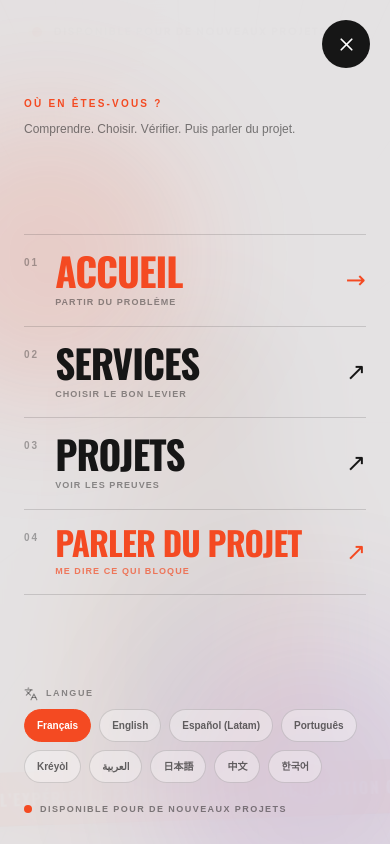
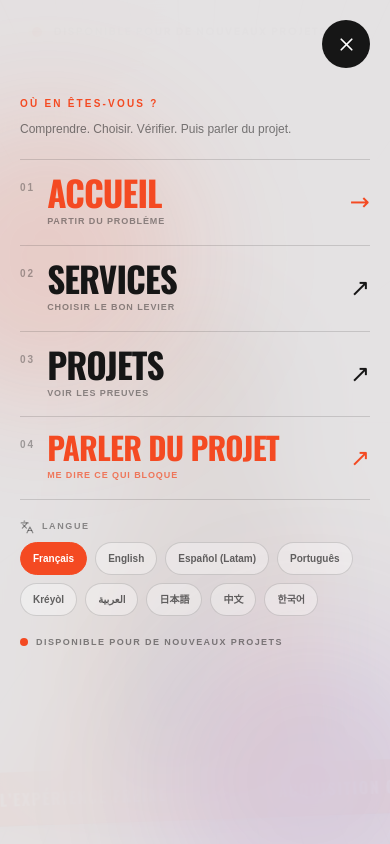
Before and after one commit to nuhfear1/Visit-card, a Next.js app: page / in a window 390 px wide. Both pictures are taken after a click on the button "Ouvrir le menu". Built offline with nearby package versions, Linux system fonts and the light colour scheme.

Commit message:
nav: fiabiliser le selecteur de langues

```diff
--- a/src/components/Navbar.tsx
+++ b/src/components/Navbar.tsx
@@ -1,7 +1,6 @@
 "use client";
 
-import "@/lib/i18n-gcf";
-import React, { useEffect, useState } from "react";
+import React, { useEffect, useRef, useState } from "react";
 import { Home, SlidersHorizontal, BadgeCheck, MessageCircle, Menu, X, Languages, ChevronDown } from "lucide-react";
 import Link from "next/link";
 import { usePathname } from "next/navigation";
@@ -59,6 +58,7 @@ export default function Navbar() {
   const { startTransition } = usePageTransition();
   const [isOpen, setIsOpen] = useState(false);
   const [languageOpen, setLanguageOpen] = useState(false);
+  const languageRef = useRef<HTMLDivElement>(null);
   const locale = getLocaleFromPathname(pathname);
   const copy = getCopy(locale).nav;
   const basePath = stripLocaleFromPathname(pathname);
@@ -73,21 +73,34 @@ export default function Navbar() {
   useEffect(() => {
     setIsOpen(false);
     setLanguageOpen(false);
-    document.documentElement.lang = locale === "zh" ? "zh-CN" : locale === "es" ? "es-419" : String(locale) === "gcf" ? "gcf" : locale;
+    document.documentElement.lang = locale === "zh" ? "zh-CN" : locale === "es" ? "es-419" : locale === "pt" ? "pt-BR" : locale === "en" ? "en-US" : locale === "ja" ? "ja-JP" : locale === "ko" ? "ko-KR" : locale;
     document.documentElement.dir = locale === "ar" ? "rtl" : "ltr";
   }, [pathname, locale]);
+
+  useEffect(() => {
+    const onPointerDown = (event: PointerEvent) => {
+      if (languageOpen && languageRef.current && !languageRef.current.contains(event.target as Node)) setLanguageOpen(false);
+    };
+    const onKeyDown = (event: KeyboardEvent) => {
+      if (event.key === "Escape") {
+        setLanguageOpen(false);
+        setIsOpen(false);
+      }
+    };
+    window.addEventListener("pointerdown", onPointerDown);
+    window.addEventListener("keydown", onKeyDown);
+    return () => {
+      window.removeEventListener("pointerdown", onPointerDown);
+      window.removeEventListener("keydown", onKeyDown);
+    };
+  }, [languageOpen]);
 
   useEffect(() => {
     if (!isOpen) return;
     const previousOverflow = document.body.style.overflow;
     document.body.style.overflow = "hidden";
-    const onKeyDown = (event: KeyboardEvent) => {
-      if (event.key === "Escape") setIsOpen(false);
-    };
-    window.addEventListener("keydown", onKeyDown);
     return () => {
       document.body.style.overflow = previousOverflow;
-      window.removeEventListener("keydown", onKeyDown);
     };
   }, [isOpen]);
 
@@ -98,7 +111,7 @@ export default function Navbar() {
     if (pathname !== href) startTransition(href);
   };
 
-  const currentLanguage = localeOptions.find((item) => String(item.code) === String(locale))?.label || "Français";
+  const currentLanguage = localeOptions.find((item) => item.code === locale)?.label || "Français";
 
   return (
     <>
@@ -121,18 +134,18 @@ export default function Navbar() {
             </div>
           </GlassEffect>
 
-          <div className="relative">
-            <button type="button" onClick={() => setLanguageOpen((open) => !open)} aria-expanded={languageOpen} aria-label={copy.language} className="flex h-[52px] items-center gap-2 rounded-full border border-white/35 bg-white/55 px-4 text-xs font-semibold text-[#161616] shadow-[0_6px_20px_rgba(0,0,0,.12)] backdrop-blur-xl transition hover:bg-white/75">
+          <div ref={languageRef} className="relative">
+            <button type="button" onClick={() => setLanguageOpen((open) => !open)} aria-expanded={languageOpen} aria-haspopup="listbox" aria-label={copy.language} className="flex h-[52px] items-center gap-2 rounded-full border border-white/35 bg-white/55 px-4 text-xs font-semibold text-[#161616] shadow-[0_6px_20px_rgba(0,0,0,.12)] backdrop-blur-xl transition hover:bg-white/75">
               <Languages size={17} />
               <span>{currentLanguage}</span>
               <ChevronDown size={14} className={`transition-transform ${languageOpen ? "rotate-180" : ""}`} />
             </button>
             {languageOpen && (
-              <div className="absolute right-0 top-[60px] w-52 overflow-hidden rounded-2xl border border-[#161616]/10 bg-white/95 p-2 shadow-2xl backdrop-blur-xl">
+              <div role="listbox" className="absolute right-0 top-[60px] max-h-[min(420px,calc(100vh-96px))] w-52 overflow-y-auto overscroll-contain rounded-2xl border border-[#161616]/10 bg-white/95 p-2 shadow-2xl backdrop-blur-xl">
                 {localeOptions.map((option) => {
                   const href = localizedPath(option.code, basePath);
                   return (
-                    <Link key={String(option.code)} href={href} onClick={(event) => navigate(event, href)} className={`block rounded-xl px-3 py-2.5 text-sm transition ${String(option.code) === String(locale) ? "bg-[#F44A22] text-white" : "hover:bg-[#161616]/5"}`}>
+                    <Link key={option.code} href={href} onClick={(event) => navigate(event, href)} role="option" aria-selected={option.code === locale} className={`block rounded-xl px-3 py-2.5 text-sm transition ${option.code === locale ? "bg-[#F44A22] text-white" : "hover:bg-[#161616]/5"}`}>
                       {option.label}
                     </Link>
                   );
@@ -147,43 +160,43 @@ export default function Navbar() {
         {isOpen ? <X size={21} /> : <Menu size={21} />}
       </button>
 
-      <div id="mobile-navigation" aria-hidden={!isOpen} className={`fixed inset-0 z-[70] overflow-hidden bg-[#E4E2E3]/95 backdrop-blur-2xl transition-all duration-500 md:hidden ${isOpen ? "pointer-events-auto opacity-100" : "pointer-events-none opacity-0"}`}>
-        <div className="pointer-events-none absolute -left-24 top-28 h-72 w-72 rounded-full bg-[#F44A22]/15 blur-3xl" />
-        <div className="pointer-events-none absolute -bottom-24 -right-20 h-80 w-80 rounded-full bg-[#7B2CBF]/10 blur-3xl" />
+      <div id="mobile-navigation" aria-hidden={!isOpen} className={`fixed inset-0 z-[70] overflow-y-auto overscroll-contain bg-[#E4E2E3]/95 backdrop-blur-2xl transition-all duration-500 md:hidden ${isOpen ? "pointer-events-auto opacity-100" : "pointer-events-none opacity-0"}`}>
+        <div className="pointer-events-none fixed -left-24 top-28 h-72 w-72 rounded-full bg-[#F44A22]/15 blur-3xl" />
+        <div className="pointer-events-none fixed -bottom-24 -right-20 h-80 w-80 rounded-full bg-[#7B2CBF]/10 blur-3xl" />
 
-        <div className="relative flex h-full flex-col px-6 pb-7 pt-24" dir={locale === "ar" ? "rtl" : "ltr"}>
-          <div className="mb-5">
+        <div className="relative flex min-h-full flex-col px-5 pb-7 pt-24 sm:px-6" dir={locale === "ar" ? "rtl" : "ltr"}>
+          <div className="mb-5 shrink-0">
             <div className="text-[10px] font-bold uppercase tracking-[0.22em] text-[#F44A22]">{copy.mobileEyebrow}</div>
             <p className="mt-2 max-w-xs text-xs leading-5 text-[#161616]/55">{copy.mobileIntro}</p>
           </div>
 
-          <nav className="flex flex-1 flex-col justify-center" aria-label="Navigation mobile">
+          <nav className="flex flex-col justify-center" aria-label="Navigation mobile">
             {navItems.map((item, index) => {
               const isActive = pathname === item.href;
               const isCta = item.cta;
               return (
                 <Link key={item.href} href={item.href} onClick={(event) => navigate(event, item.href)} tabIndex={isOpen ? 0 : -1} className={`group flex items-center justify-between border-t border-[#161616]/15 py-4 transition-all duration-300 ${isCta || isActive ? "text-[#F44A22]" : "text-[#161616]"}`}>
-                  <div className="flex min-w-0 items-start gap-4">
-                    <span className="mt-1 text-[10px] font-bold tracking-[0.2em] text-[#161616]/35">0{index + 1}</span>
+                  <div className="flex min-w-0 items-start gap-3 sm:gap-4">
+                    <span className="mt-1 shrink-0 text-[10px] font-bold tracking-[0.2em] text-[#161616]/35">0{index + 1}</span>
                     <div className="min-w-0">
-                      <span className={`block font-oswald font-black uppercase leading-none tracking-tight ${isCta ? "text-[8.5vw]" : "text-[10vw]"}`}>{item.label}</span>
-                      <span className={`mt-1.5 block text-[9px] font-bold uppercase tracking-[0.12em] ${isCta ? "text-[#F44A22]/70" : "text-[#161616]/45"}`}>{item.description}</span>
+                      <span className={`block break-words font-oswald font-black uppercase leading-[0.95] tracking-tight ${isCta ? "text-[8vw] sm:text-[8.5vw]" : "text-[9vw] sm:text-[10vw]"}`}>{item.label}</span>
+                      <span className={`mt-1.5 block text-[9px] font-bold uppercase tracking-[0.1em] ${isCta ? "text-[#F44A22]/70" : "text-[#161616]/45"}`}>{item.description}</span>
                     </div>
                   </div>
-                  <span className={`ml-3 text-2xl transition-transform duration-300 group-active:translate-x-1 ${isActive ? "rotate-45" : ""}`}>↗</span>
+                  <span className={`ml-3 shrink-0 text-2xl transition-transform duration-300 group-active:translate-x-1 ${isActive ? "rotate-45" : ""}`}>↗</span>
                 </Link>
               );
             })}
             <div className="border-t border-[#161616]/15" />
           </nav>
 
-          <div className="mt-4">
+          <div className="mt-5 shrink-0">
             <div className="mb-2 flex items-center gap-2 text-[9px] font-bold uppercase tracking-[0.18em] text-[#161616]/45"><Languages size={14} />{copy.language}</div>
             <div className="flex flex-wrap gap-2" dir="ltr">
               {localeOptions.map((option) => {
                 const href = localizedPath(option.code, basePath);
                 return (
-                  <Link key={String(option.code)} href={href} onClick={(event) => navigate(event, href)} tabIndex={isOpen ? 0 : -1} className={`rounded-full border px-3 py-2 text-[10px] font-semibold transition ${String(option.code) === String(locale) ? "border-[#F44A22] bg-[#F44A22] text-white" : "border-[#161616]/15 bg-white/35 text-[#161616]/65"}`}>
+                  <Link key={option.code} href={href} onClick={(event) => navigate(event, href)} tabIndex={isOpen ? 0 : -1} className={`rounded-full border px-3 py-2 text-[10px] font-semibold transition ${option.code === locale ? "border-[#F44A22] bg-[#F44A22] text-white" : "border-[#161616]/15 bg-white/35 text-[#161616]/65"}`}>
                     {option.label}
                   </Link>
                 );
@@ -191,8 +204,8 @@ export default function Navbar() {
             </div>
           </div>
 
-          <div className="flex items-center gap-2 pt-5 text-[9px] font-bold uppercase tracking-[0.16em] text-[#161616]/50">
-            <span className="h-2 w-2 rounded-full bg-[#F44A22]" />
+          <div className="flex shrink-0 items-center gap-2 pt-5 text-[9px] font-bold uppercase tracking-[0.16em] text-[#161616]/50">
+            <span className="h-2 w-2 shrink-0 rounded-full bg-[#F44A22]" />
             {copy.available}
           </div>
         </div>
```
